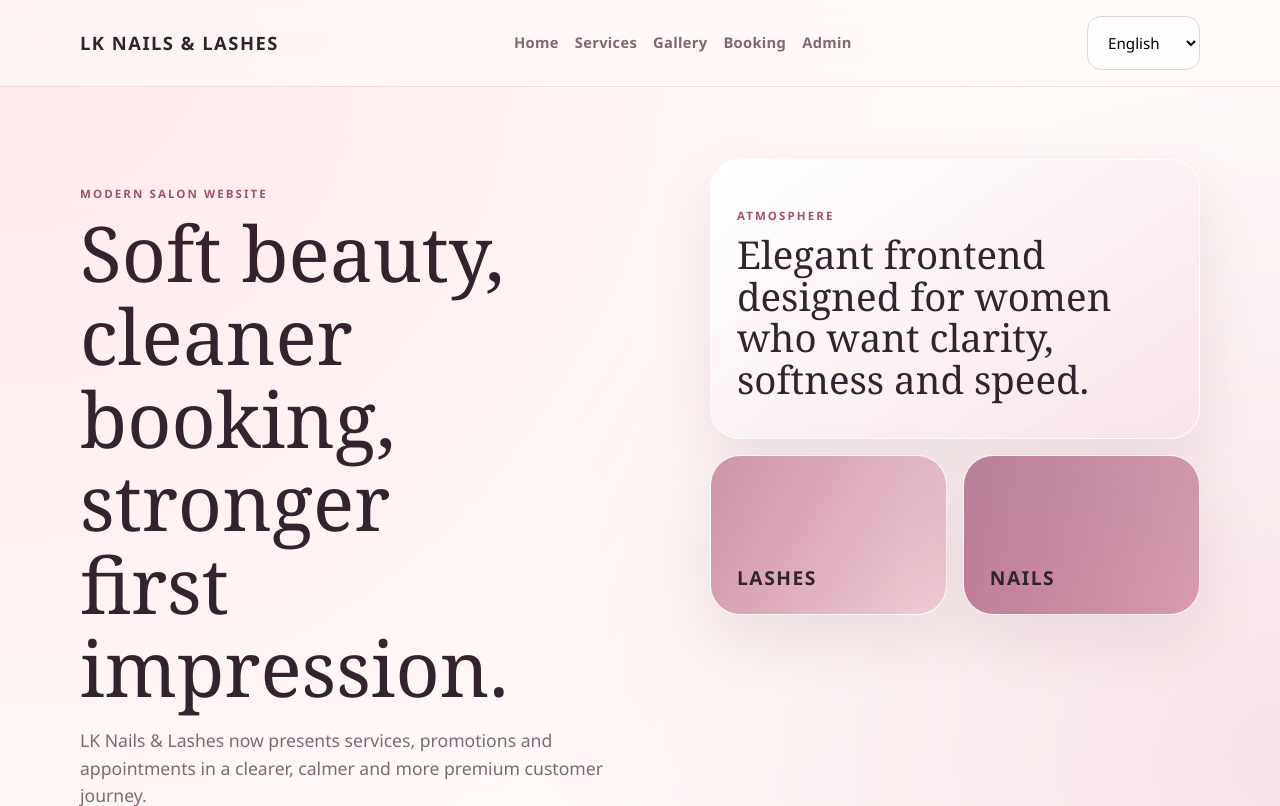
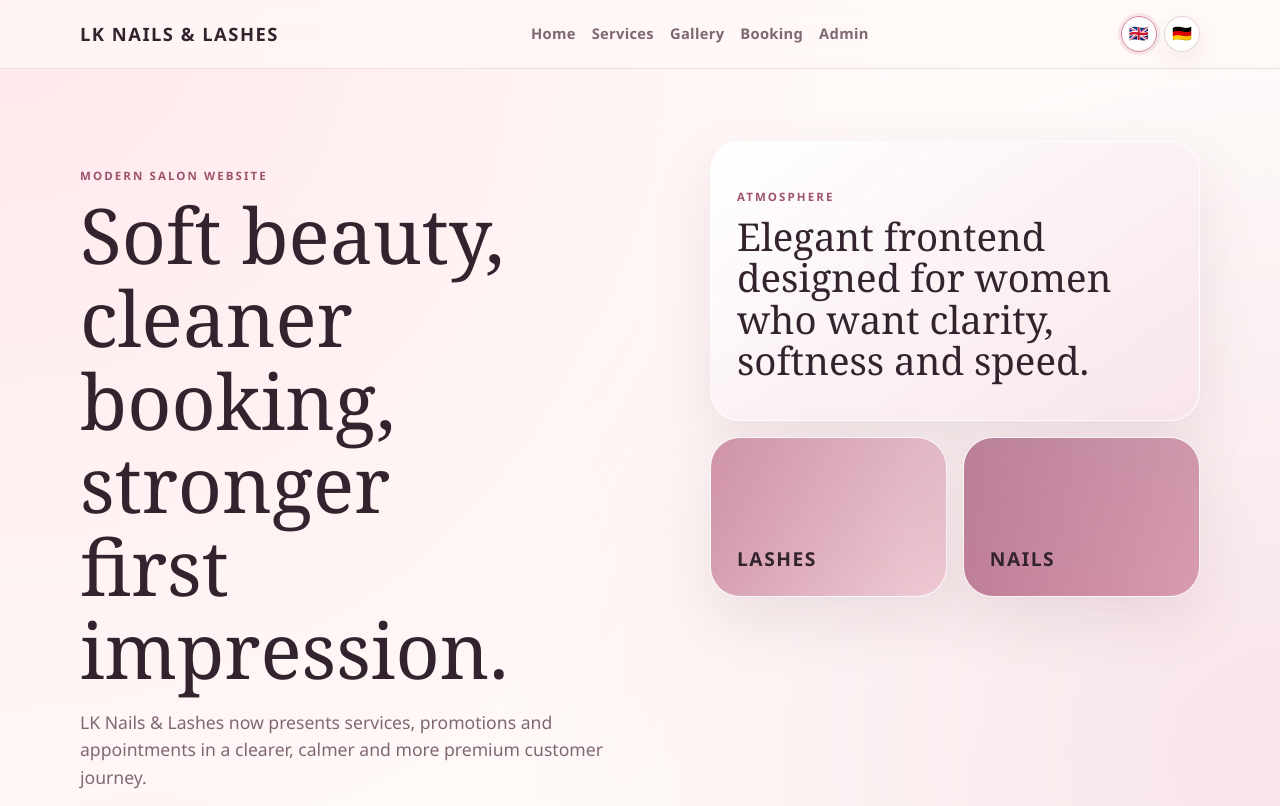
Before and after one commit to garstini/lknails, a Django app: page /en/ in a window 1280 px wide. Shown: the top 806 px of the page. Run offline with Django 5.2, Linux system fonts and the light colour scheme; data that the repository does not hold is empty.

Commit message:
Use compact flag language switcher

```diff
--- a/static/css/site.css
+++ b/static/css/site.css
@@ -46,6 +46,32 @@ input, textarea, select {
   color: var(--muted);
   font: 600 0.92rem/1.2 "Avenir Next", "Segoe UI", sans-serif;
   letter-spacing: 0.02em;
+}
+.language-switcher {
+  display: flex;
+  align-items: center;
+  gap: 0.45rem;
+}
+.language-switcher form {
+  margin: 0;
+}
+.language-flag {
+  width: 2.25rem;
+  height: 2.25rem;
+  padding: 0;
+  display: grid;
+  place-items: center;
+  border-radius: 999px;
+  border: 1px solid rgba(230, 211, 216, 0.95);
+  background: rgba(255,255,255,0.92);
+  cursor: pointer;
+  font-size: 1rem;
+  line-height: 1;
+  box-shadow: 0 10px 24px rgba(113, 75, 93, 0.08);
+}
+.language-flag.is-active {
+  border-color: var(--accent);
+  box-shadow: 0 0 0 3px rgba(207, 127, 151, 0.16);
 }
 .brand {
   font: 700 1.15rem/1.2 "Avenir Next", "Segoe UI", sans-serif;
--- a/templates/base.html
+++ b/templates/base.html
@@ -35,17 +35,21 @@
         <a href="{% url 'booking_create' %}">{% trans "Booking" %}</a>
         <a href="/admin/">{% trans "Admin" %}</a>
       </nav>
-      <form class="language-switcher" action="{% url 'set_language' %}" method="post">
-        {% csrf_token %}
-        <input name="next" type="hidden" value="{{ request.get_full_path }}">
-        <select name="language" onchange="this.form.submit()">
-          {% get_current_language as LANGUAGE_CODE %}
-          {% get_available_languages as LANGUAGES %}
-          {% for code, name in LANGUAGES %}
-            <option value="{{ code }}" {% if code == LANGUAGE_CODE %}selected{% endif %}>{{ name }}</option>
-          {% endfor %}
-        </select>
-      </form>
+      {% get_current_language as CURRENT_LANGUAGE_CODE %}
+      <div class="language-switcher" aria-label="{% trans 'Language switcher' %}">
+        <form action="{% url 'set_language' %}" method="post">
+          {% csrf_token %}
+          <input name="next" type="hidden" value="{{ request.get_full_path }}">
+          <input type="hidden" name="language" value="en">
+          <button type="submit" class="language-flag {% if CURRENT_LANGUAGE_CODE == 'en' %}is-active{% endif %}" aria-label="English">🇬🇧</button>
+        </form>
+        <form action="{% url 'set_language' %}" method="post">
+          {% csrf_token %}
+          <input name="next" type="hidden" value="{{ request.get_full_path }}">
+          <input type="hidden" name="language" value="de">
+          <button type="submit" class="language-flag {% if CURRENT_LANGUAGE_CODE == 'de' %}is-active{% endif %}" aria-label="Deutsch">🇩🇪</button>
+        </form>
+      </div>
     </div>
   </header>
 
```
